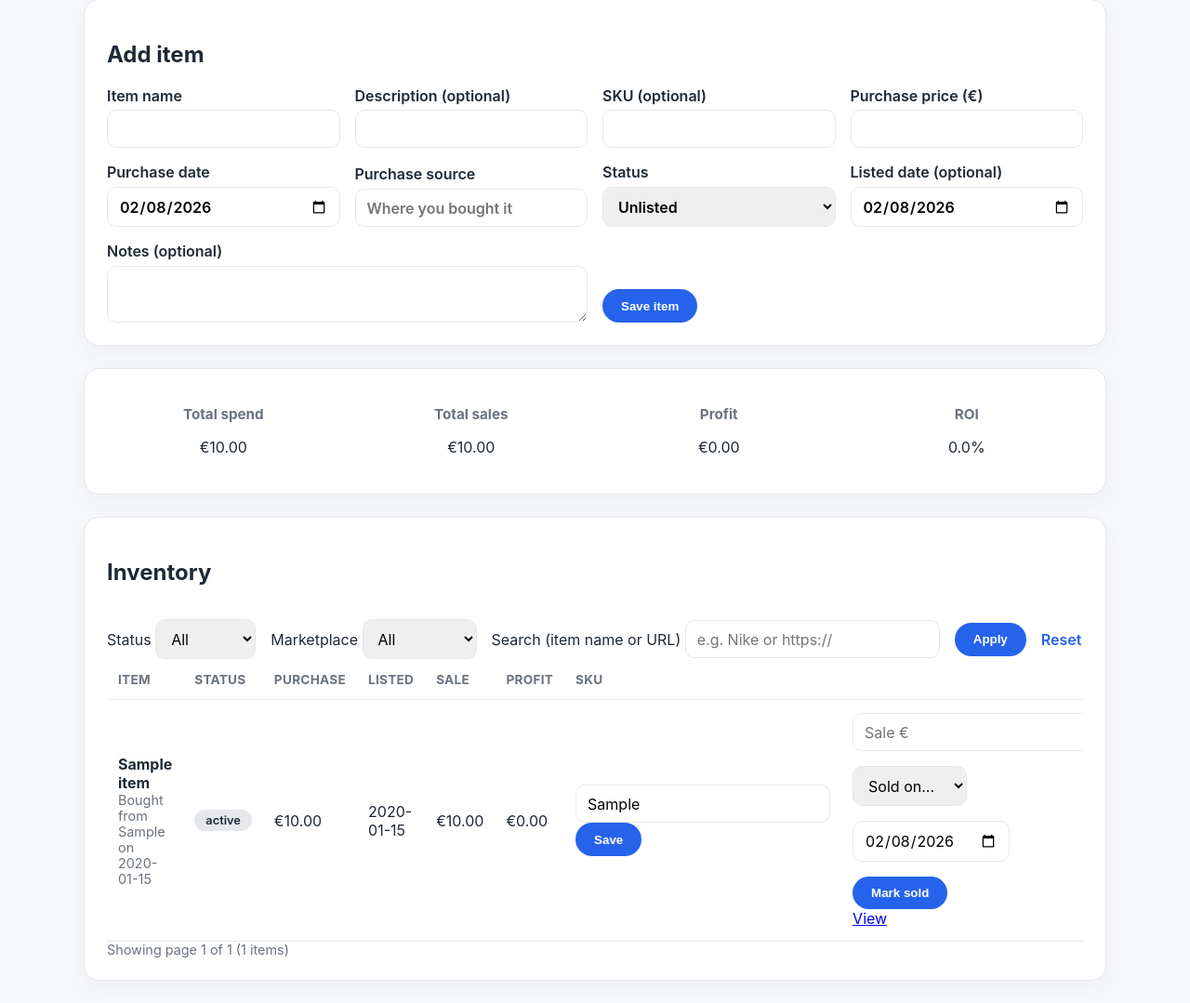
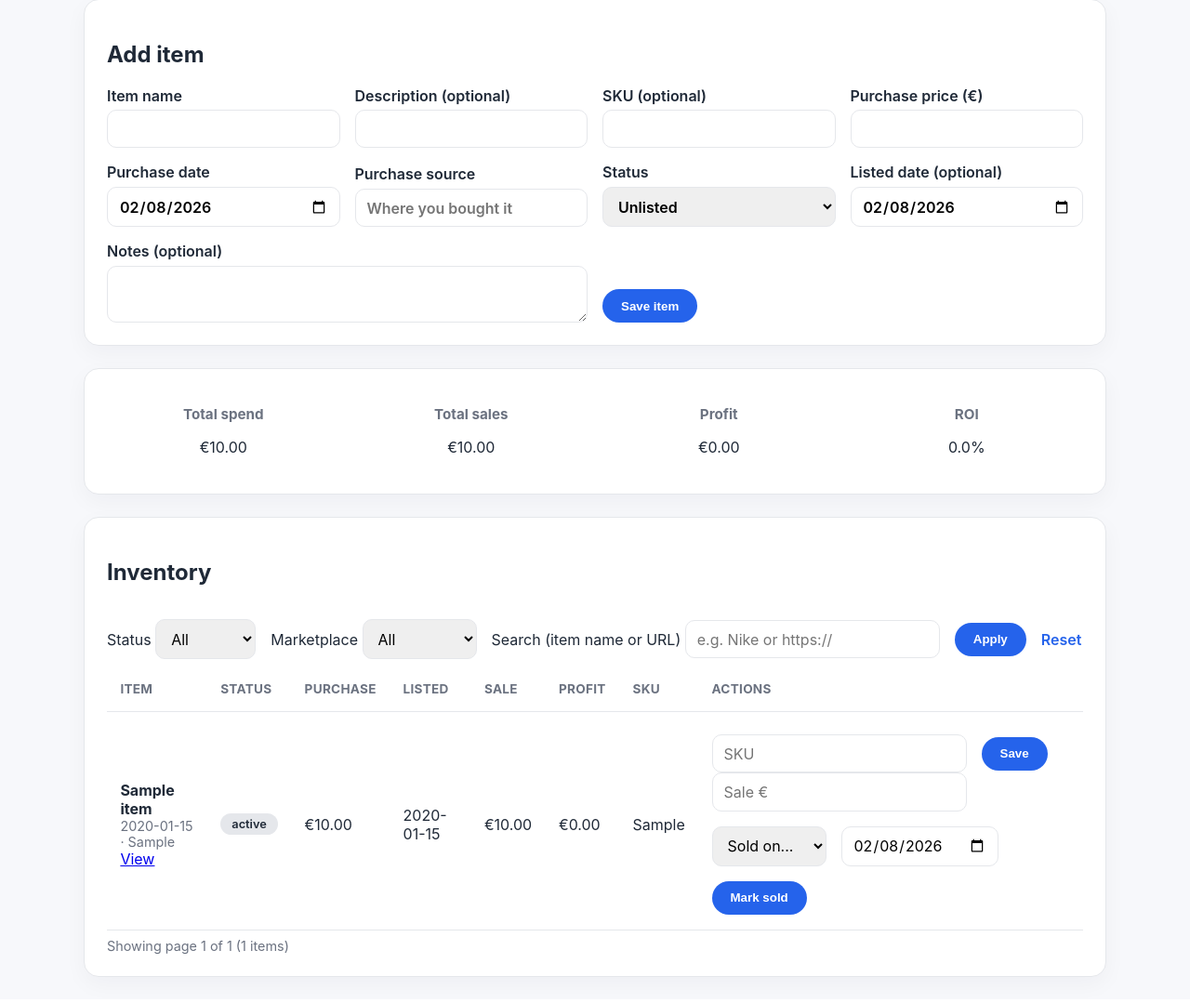
Before and after one commit to ps1-eng/super-potato, a Flask app: page / in a window 1280 px wide. Shown: the part 176-1255 px from the top of the page at 93% size. Run offline with Flask 3, Linux system fonts and the light colour scheme; tables that the repository leaves empty hold one stand-in row (values such as "Sample post").

Commit message:
Update inventory SKU handling and favicon

```diff
--- a/app.py
+++ b/app.py
@@ -188,7 +188,20 @@ def init_db() -> None:
         )
 
 
+def reconcile_sold_status() -> None:
+    with get_db() as conn:
+        conn.execute(
+            """
+            UPDATE items
+            SET status = 'Sold'
+            WHERE sale_price IS NOT NULL
+              AND status = 'Listed'
+            """
+        )
+
+
 init_db()
+reconcile_sold_status()
 
 def parse_decimal(value: str) -> Decimal | None:
     if value is None:
@@ -599,6 +612,9 @@ def add_listing(item_id: int) -> Response:
         (marketplace, url) for marketplace, url in listings_to_add if url
     ]
 
+    if not sku:
+        flash("SKU is required to add a listing.")
+        return redirect(url_for("item_detail", item_id=item_id))
     if not listings_to_add:
         flash("Please enter at least one listing URL.")
         return redirect(url_for("item_detail", item_id=item_id))
@@ -853,7 +869,10 @@ def import_csv() -> str | Response:
                 status = "Unlisted"
 
             has_listing = any([ebay_url, vinted_url, adverts_url])
-            final_status = "Listed" if has_listing else status
+            if sale_price is not None:
+                final_status = "Sold"
+            else:
+                final_status = "Listed" if has_listing else status
             if has_listing and listed_date is None:
                 listed_date = parse_date(row.get("purchase_date", "")) or None
 
--- a/static/styles.css
+++ b/static/styles.css
@@ -140,12 +140,13 @@ button:disabled {
 
 table {
   width: 100%;
-  border-collapse: collapse;
+  border-collapse: separate;
+  border-spacing: 0 8px;
 }
 
 th,
 td {
-  padding: 0.85rem 0.75rem;
+  padding: 1rem 0.9rem;
   border-bottom: 1px solid var(--border);
   text-align: left;
 }
@@ -155,6 +156,14 @@ th {
   font-size: 0.85rem;
   letter-spacing: 0.02em;
   text-transform: uppercase;
+}
+
+tbody tr {
+  background: var(--card);
+}
+
+tbody tr:nth-child(even) {
+  background: #f9fafb;
 }
 
 .empty {
--- a/templates/base.html
+++ b/templates/base.html
@@ -4,6 +4,7 @@
     <meta charset="utf-8" />
     <meta name="viewport" content="width=device-width, initial-scale=1" />
     <title>Resale Tracker</title>
+    <link rel="icon" href="{{ url_for('static', filename='favicon.svg') }}" type="image/svg+xml" />
     <link rel="stylesheet" href="{{ url_for('static', filename='styles.css') }}" />
   </head>
 <body>
--- a/templates/index.html
+++ b/templates/index.html
@@ -137,7 +137,7 @@
           <th>Sale</th>
           <th>Profit</th>
           <th>SKU</th>
-          <th></th>
+          <th>Actions</th>
         </tr>
       </thead>
       <tbody>
@@ -145,7 +145,8 @@
           <tr>
             <td>
               <strong>{{ item.name }}</strong>
-              <div class="muted">Bought from {{ item.purchase_source }} on {{ item.purchase_date }}</div>
+              <div class="muted">{{ item.purchase_date }} · {{ item.purchase_source }}</div>
+              <a href="{{ url_for('item_detail', item_id=item.id) }}">View</a>
             </td>
             <td><span class="pill {{ item.status|lower }}">{{ item.status }}</span></td>
             <td>{{ item.purchase_price | currency }}</td>
@@ -159,12 +160,15 @@
               {% endif %}
             </td>
             <td>
-              <form method="post" action="{{ url_for('quick_update_item', item_id=item.id) }}">
-                <input type="text" name="sku" value="{{ item.sku or '' }}" placeholder="SKU" />
-                <button type="submit" class="button">Save</button>
-              </form>
+              {{ item.sku or '–' }}
             </td>
             <td>
+              <form method="post" action="{{ url_for('quick_update_item', item_id=item.id) }}">
+                <div class="filters-form">
+                  <input type="text" name="sku" placeholder="SKU" />
+                  <button type="submit" class="button">Save</button>
+                </div>
+              </form>
               <form method="post" action="{{ url_for('quick_update_item', item_id=item.id) }}">
                 <div class="filters-form">
                   <input type="number" step="0.01" name="sale_price" placeholder="Sale €" />
@@ -183,7 +187,6 @@
                   <button type="submit" class="button">Mark sold</button>
                 </div>
               </form>
-              <a href="{{ url_for('item_detail', item_id=item.id) }}">View</a>
             </td>
           </tr>
         {% else %}
--- a/templates/item_detail.html
+++ b/templates/item_detail.html
@@ -17,8 +17,8 @@
       <input type="url" name="adverts_url" placeholder="https://" />
     </label>
     <label>
-      SKU (optional)
-      <input type="text" name="sku" value="{{ item.sku or '' }}" />
+      SKU
+      <input type="text" name="sku" value="{{ item.sku or '' }}" required />
     </label>
     <label>
       Listing date
```
Also changed, not shown: static/favicon.svg (added).
